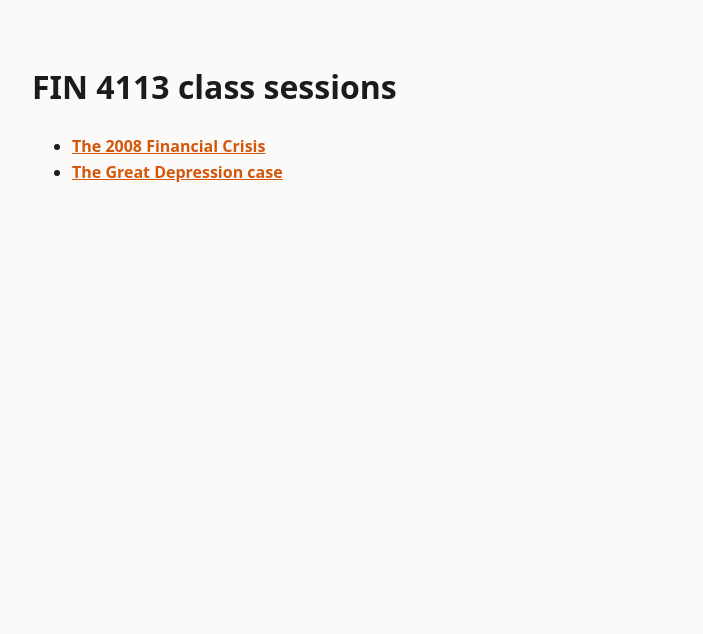
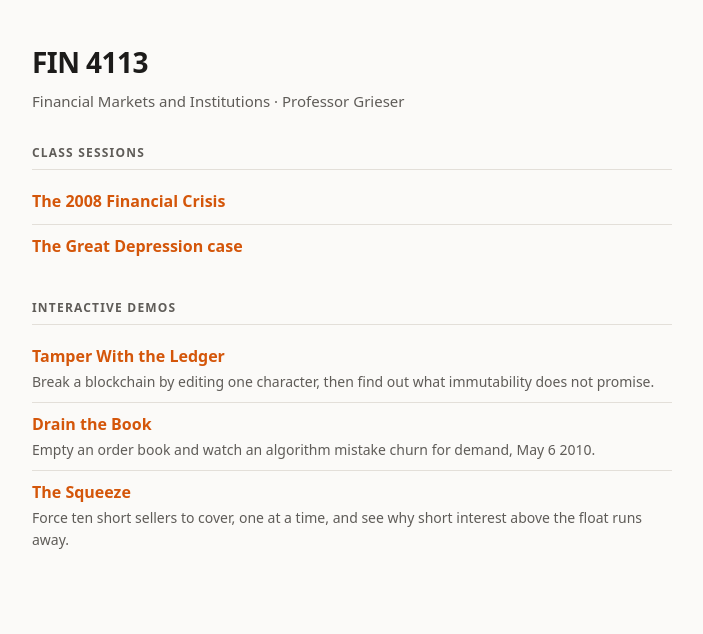
Before and after one commit to Wgrieser/FIN4113, a plain HTML site: page index.html in a window 1280 px wide. Shown: the whole page, without its empty margins (288-991 px from the left). Drawn offline with Linux system fonts and the light colour scheme.

Commit message:
Add files via upload

```diff
--- a/index.html
+++ b/index.html
@@ -1,5 +1,42 @@
 <!doctype html><html lang="en"><head><meta charset="utf-8"><meta name="viewport" content="width=device-width,initial-scale=1">
-<title>FIN 4113 Sessions</title><style>body{margin:0;background:#fbfaf8;color:#1c1b1a;font:16px/1.6 system-ui,sans-serif}
-@media(prefers-color-scheme:dark){body{background:#15161a;color:#eceaf0}a{color:#ff9245}}
-.w{max-width:640px;margin:0 auto;padding:40px 16px}a{color:#d4560a;font-weight:650}</style></head>
-<body><div class="w"><h1>FIN 4113 class sessions</h1><ul><li><a href="financial-crisis/">The 2008 Financial Crisis</a></li><li><a href="great-depression/">The Great Depression case</a></li></ul></div></body></html>
+<title>FIN 4113</title><style>
+body{margin:0;background:#fbfaf8;color:#1c1b1a;font:16px/1.6 system-ui,sans-serif}
+a{color:#d4560a;font-weight:650;text-decoration:none}
+a:hover{text-decoration:underline}
+.w{max-width:640px;margin:0 auto;padding:40px 16px 70px}
+h1{font-size:28px;letter-spacing:-.02em;margin:0 0 4px}
+.sub{color:#5f5c58;font-size:15px;margin:0 0 28px}
+h2{font-size:12px;text-transform:uppercase;letter-spacing:.1em;color:#5f5c58;
+margin:30px 0 10px;padding-bottom:7px;border-bottom:1px solid #e3dfd9}
+ul{list-style:none;padding:0;margin:0}
+li{padding:9px 0;border-bottom:1px solid #e3dfd9}
+li:last-child{border-bottom:0}
+.d{display:block;color:#5f5c58;font-size:14px;font-weight:400;margin-top:1px}
+@media(prefers-color-scheme:dark){
+body{background:#15161a;color:#eceaf0}
+a{color:#ff9245}
+.sub,h2,.d{color:#a3a0ad}
+h2,li{border-color:#32353f}}
+</style></head>
+<body><div class="w">
+
+<h1>FIN 4113</h1>
+<p class="sub">Financial Markets and Institutions &middot; Professor Grieser</p>
+
+<h2>Class sessions</h2>
+<ul>
+<li><a href="financial-crisis/">The 2008 Financial Crisis</a></li>
+<li><a href="great-depression/">The Great Depression case</a></li>
+</ul>
+
+<h2>Interactive demos</h2>
+<ul>
+<li><a href="blockchain_ledger.html">Tamper With the Ledger</a>
+<span class="d">Break a blockchain by editing one character, then find out what immutability does not promise.</span></li>
+<li><a href="flash_crash_book.html">Drain the Book</a>
+<span class="d">Empty an order book and watch an algorithm mistake churn for demand, May 6 2010.</span></li>
+<li><a href="gamestop_squeeze.html">The Squeeze</a>
+<span class="d">Force ten short sellers to cover, one at a time, and see why short interest above the float runs away.</span></li>
+</ul>
+
+</div></body></html>
```
